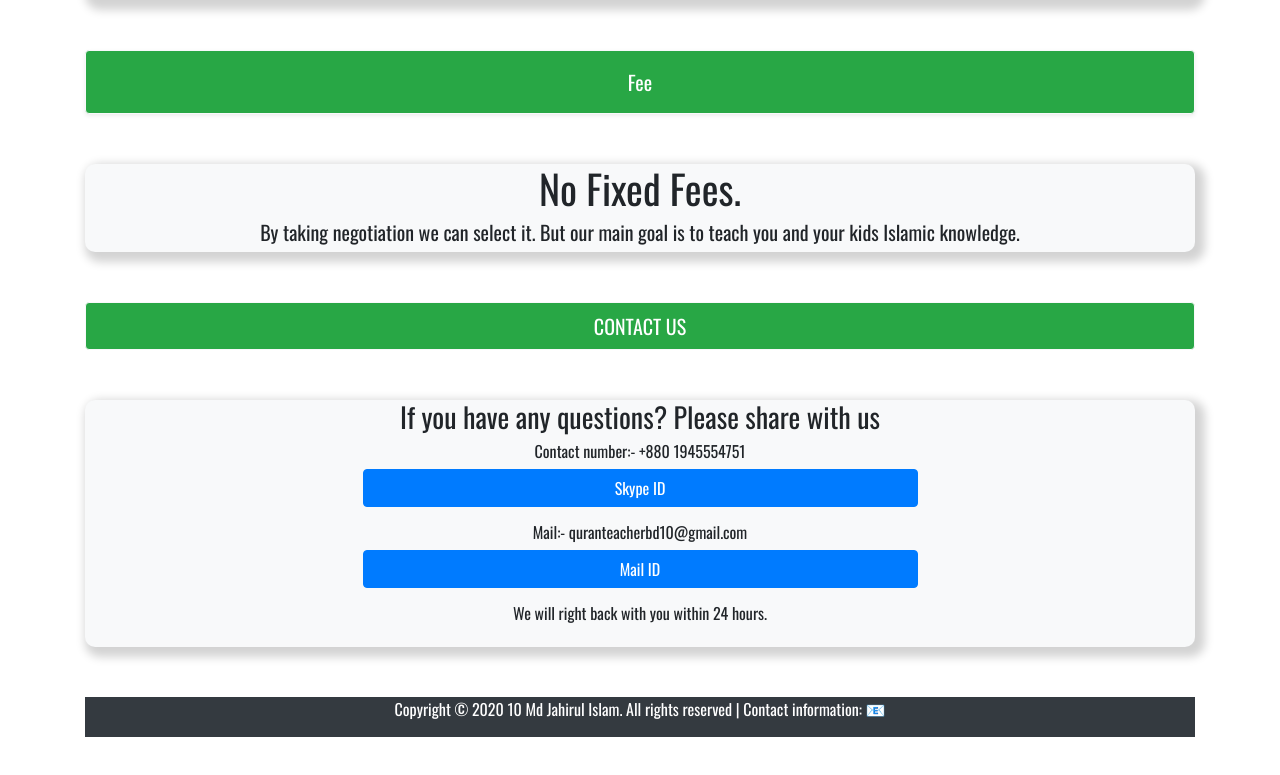
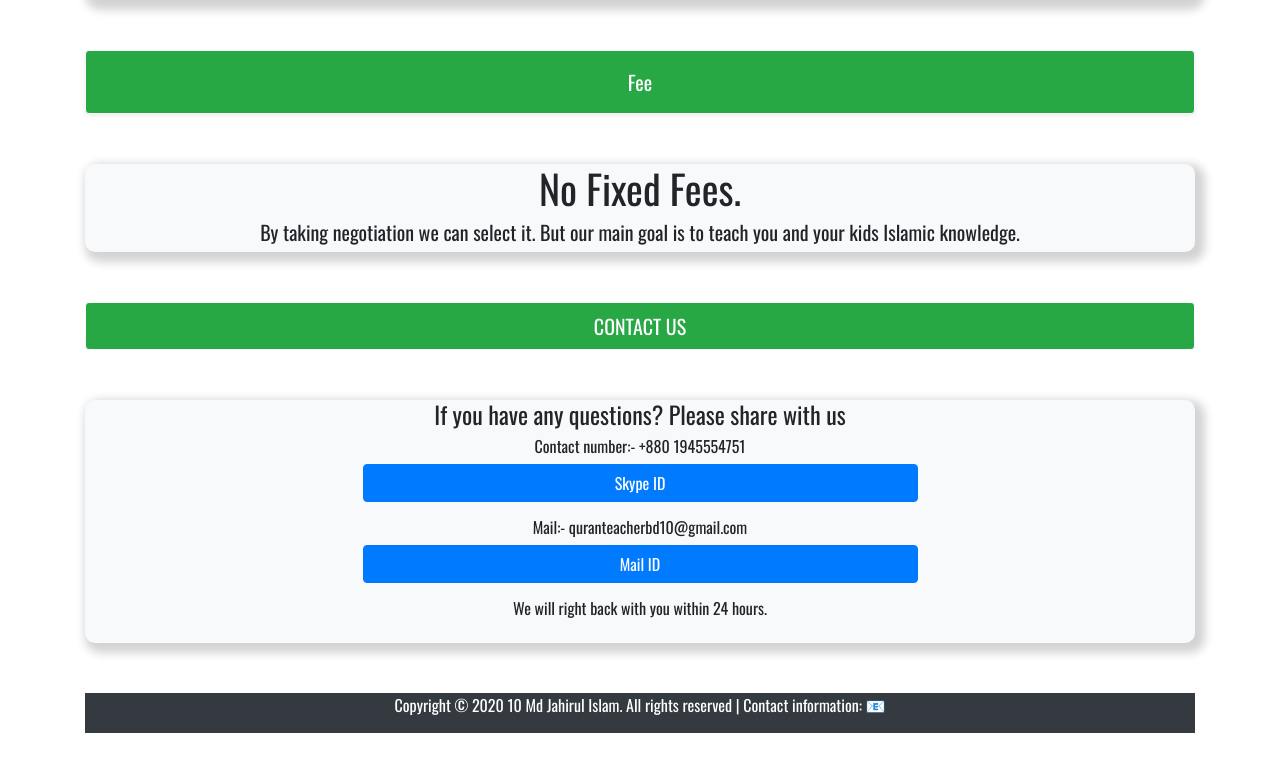
Before and after one commit to SUJON75/Quran-Reading, a plain HTML site: page index.html in a window 1280 px wide. Shown: the part 2497-3272 px from the top of the page. Drawn offline with nearby package versions, Linux system fonts and the light colour scheme.

Commit message:
from change

```diff
--- a/index.html
+++ b/index.html
@@ -288,8 +288,8 @@
 
     <div class="card margin bg-light">
       <div class="d-flex flex-column bd-highlight mb-3 align-items-center">
-        <h3>If you have any questions?
-          Please share with us</h3>
+        <h4>If you have any questions?
+          Please share with us</h4>
         <h6>Contact number:- +880 1945554751</h6>
         <a class="btn btn-primary contact" target="_blank" href="https://join.skype.com/invite/NuMlqsdGTQPt" role="button">Skype ID</a>
 
```
